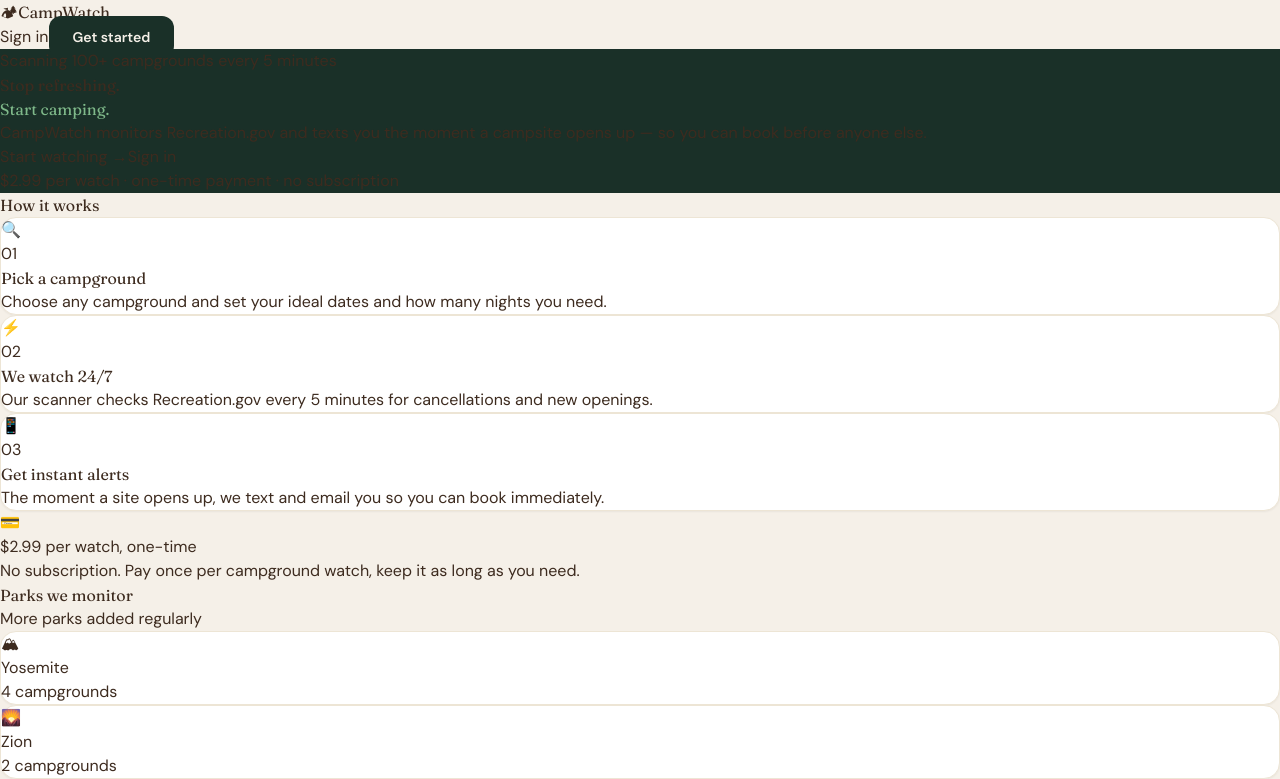
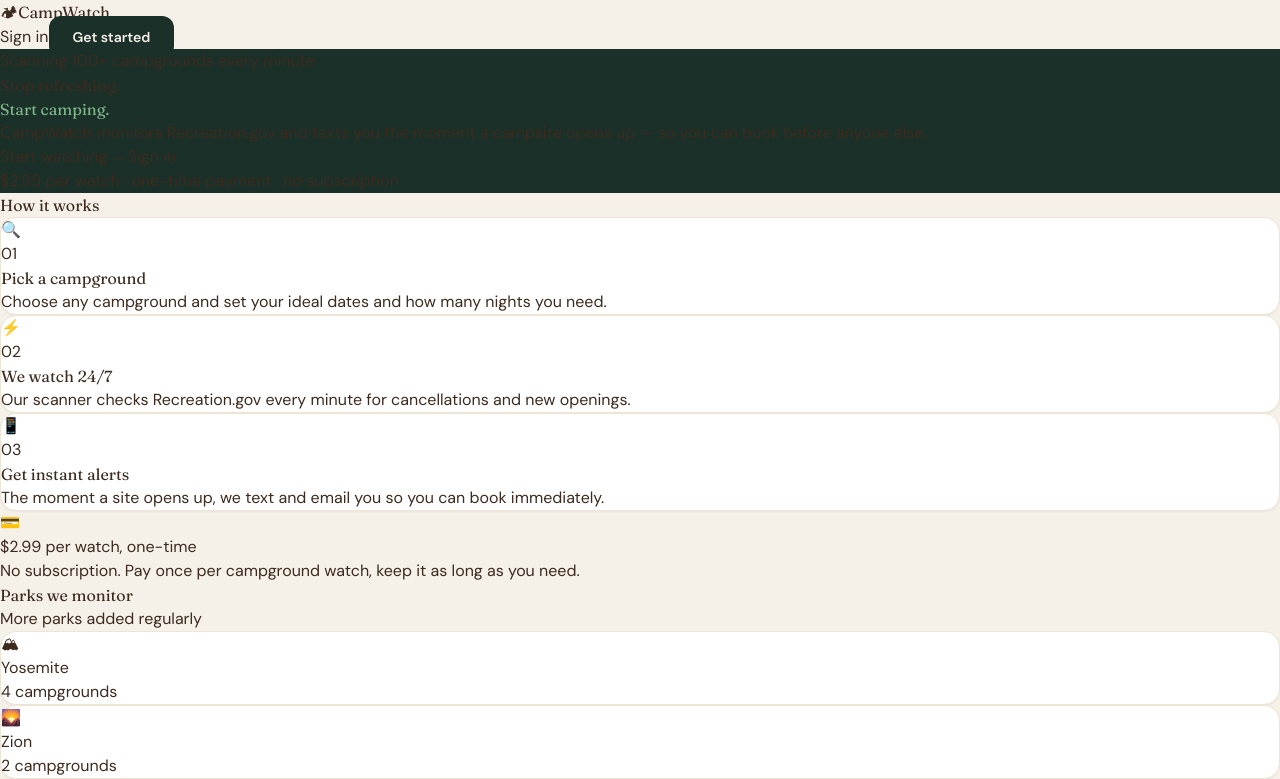
Before and after one commit to janeg18/campwatch-web, a Next.js app: page / in a window 1280 px wide. Shown: the top 779 px of the page. Built offline with nearby package versions, Linux system fonts and the light colour scheme.

Commit message:
Update page.tsx

```diff
--- a/app/page.tsx
+++ b/app/page.tsx
@@ -43,7 +43,7 @@ export default function Home() {
         <div className="relative z-10 px-8 md:px-16 py-20 md:py-28 max-w-4xl">
           <div className="inline-flex items-center gap-2 bg-white/10 text-white/80 text-xs font-medium px-3 py-1.5 rounded-full mb-6">
             <span className="w-1.5 h-1.5 rounded-full bg-[#7fb98a] animate-pulse" />
-            Scanning 100+ campgrounds every 5 minutes
+            Scanning 100+ campgrounds every minute
           </div>
           <h1 className="font-display text-4xl md:text-6xl font-bold text-white leading-tight mb-6">
             Stop refreshing.<br />
@@ -75,7 +75,7 @@ export default function Home() {
         <div className="grid md:grid-cols-3 gap-6">
           {[
             { step: '01', icon: '🔍', title: 'Pick a campground', desc: 'Choose any campground and set your ideal dates and how many nights you need.' },
-            { step: '02', icon: '⚡', title: 'We watch 24/7', desc: 'Our scanner checks Recreation.gov every 5 minutes for cancellations and new openings.' },
+            { step: '02', icon: '⚡', title: 'We watch 24/7', desc: 'Our scanner checks Recreation.gov every minute for cancellations and new openings.' },
             { step: '03', icon: '📱', title: 'Get instant alerts', desc: 'The moment a site opens up, we text and email you so you can book immediately.' },
           ].map(item => (
             <div key={item.step} className="card p-6">
```
